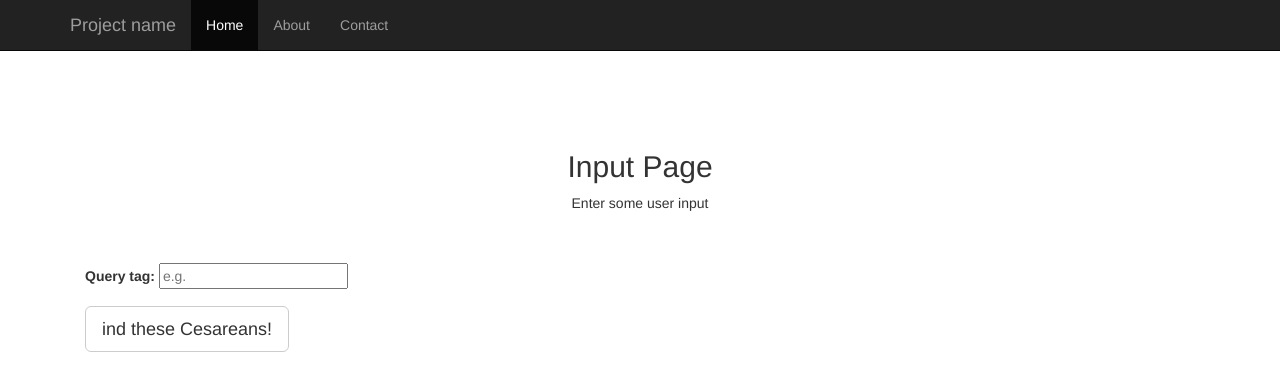
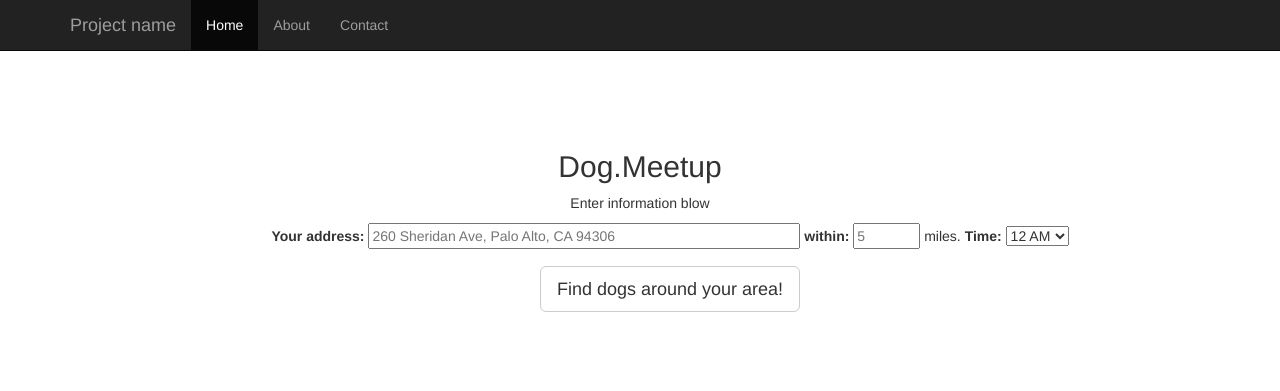
Before and after one commit to yskmt/dog.meetup, a Flask app: page /input in a window 1280 px wide. Shown: the top 391 px of the page. Run offline with Flask 2, Linux system fonts and the light colour scheme; parts of the project's set-up code (start-up, migrations or seed data) failed here and were passed over; some libraries are stand-ins or nearby versions.

Commit message:
Edit frontend

```diff
--- a/app/templates/input.html
+++ b/app/templates/input.html
@@ -4,31 +4,19 @@
 		<meta charset="utf-8">
 		<meta http-equiv="X-UA-Compatible" content="IE=edge">
 		<meta name="viewport" content="width=device-width, initial-scale=1">
-		<!-- The above 3 meta tags *must* come first in the head; any other head content must come *after* these tags -->
+
 		<meta name="description" content="">
 		<meta name="author" content="">
 		<link rel="icon" href="../../favicon.ico">
 
-		<title>Starter Template for Bootstrap</title>
+		<title>Dog.Meetup</title>
 
-		<!-- Bootstrap core CSS -->
 		<link href="../static/css/bootstrap.min.css" rel="stylesheet">
+		<link href="../static/css/starter-template.css" rel="stylesheet">
 
-		<!-- IE10 viewport hack for Surface/desktop Windows 8 bug -->
-		<link href="../../assets/css/ie10-viewport-bug-workaround.css" rel="stylesheet">
+		<!-- <link rel="stylesheet" type="text/css" -->
+		<!-- 	  href="{{ url_for('static', filename='style.css') }}"> -->
 
-		<!-- Custom styles for this template -->
-		<link href="starter-template.css" rel="stylesheet">
-
-		<!-- Just for debugging purposes. Don't actually copy these 2 lines! -->
-		<!--[if lt IE 9]><script src="../../assets/js/ie8-responsive-file-warning.js"></script><![endif]-->
-		<script src="../../assets/js/ie-emulation-modes-warning.js"></script>
-
-		<!-- HTML5 shim and Respond.js for IE8 support of HTML5 elements and media queries -->
-		<!--[if lt IE 9]>
-			<script src="https://oss.maxcdn.com/html5shiv/3.7.2/html5shiv.min.js"></script>
-			<script src="https://oss.maxcdn.com/respond/1.4.2/respond.min.js"></script>
-		<![endif]-->
 	</head>
 
 	<body>
@@ -44,6 +32,7 @@
 					</button>
 					<a class="navbar-brand" href="#">Project name</a>
 				</div>
+
 				<div id="navbar" class="collapse navbar-collapse">
 					<ul class="nav navbar-nav">
 						<li class="active"><a href="#">Home</a></li>
@@ -59,26 +48,63 @@
 		<div class="container">
 
 			<div class="starter-template">
-			<h2>Input Page</h2>
-			<p>Enter some user input</p>
-		  </div>
+				<h2>Dog.Meetup</h2>
+				<p>Enter information blow</p>
 
 				<div class = "container">
 
 					<form  action="/map" method="GET">
 						<div class="form-group">
-				<label for="query_tag">Query tag:</label>
-				<input type="text" id="tag" name='tag'
-					   placeholder="e.g. ">
+							<label for="query_tag">Your address:</label>
+							<input type="text" id="address" size="50" name='address'
+								   placeholder="260 Sheridan Ave, Palo Alto, CA 94306">
+
+							<label for="query_distance">within:</label>
+							<input type="text" id="distance" size="5" name='distance'
+								   placeholder="5"> miles.
+
+
+							<label for="query_time">Time:</label>
+							<select class="input-small" id="time" name="time">
+								<option value="0">12 AM</option>
+								<option value="1"> 1 AM</option>
+								<option value="2"> 2 AM</option>
+								<option value="3"> 3 AM</option>
+								<option value="4"> 4 AM</option>
+								<option value="5"> 5 AM</option>
+								<option value="6"> 6 AM</option>
+								<option value="7"> 7 AM</option>
+								<option value="8"> 8 AM</option>
+								<option value="9"> 9 AM</option>
+								<option value="10">10 AM</option>
+								<option value="11">11 AM</option>
+								<option value="12">12 PM</option>
+								<option value="13"> 1 PM</option>
+								<option value="14"> 2 PM</option>
+								<option value="15"> 3 PM</option>
+								<option value="16"> 4 PM</option>
+								<option value="17"> 5 PM</option>
+								<option value="18"> 6 PM</option>
+								<option value="19"> 7 PM</option>
+								<option value="20"> 8 PM</option>
+								<option value="21"> 9 PM</option>
+								<option value="22">10 PM</option>
+								<option value="23">11 PM</option>
+							</select>
+
 						</div>
 
 						<div>
 							<button type="submit" class="btn btn-default btn-lg">
-				  ind these Cesareans!</button>
+								Find dogs around your area!
+							</button>
 						</div>
 
 					</form>
 				</div>
+
+			</div>
+
 
 			<script src="https://code.jquery.com/jquery-1.10.2.min.js"></script>
 			<script src="static/js/bootstrap.min.js"></script>
@@ -89,11 +115,6 @@
 			 ================================================== -->
 		<!-- Placed at the end of the document so the pages load faster -->
 		<script src="https://ajax.googleapis.com/ajax/libs/jquery/1.11.3/jquery.min.js"></script>
-		<script>window.jQuery || document.write('<script src="../../assets/js/vendor/jquery.min.js"><\/script>')</script>
-		  <script src="../../dist/js/bootstrap.min.js"></script>
-		  <!-- IE10 viewport hack for Surface/desktop Windows 8 bug -->
-		  <script src="../../assets/js/ie10-viewport-bug-workaround.js"></script>
 
-		  <script src="static/js/bootstrap.min.js"></script>
 	</body>
 </html>
--- a/app/views.py
+++ b/app/views.py
@@ -19,6 +19,8 @@ from app.cluster_photos import latlon_to_dist
 # con = None
 # con = psycopg2.connect(database = dbname, user = user)
 
+default_address = '260 Sheridan Ave, Palo Alto, CA 94306'
+
 username = 'ysakamoto'
 hostname = 'localhost'
 dbname = 'photo_db'
@@ -36,7 +38,7 @@ bbox = '-122.511080,37.712002,-122.381984,37.809776'
 latlon = np.array(map(float, bbox.split(','))).reshape(2,2).mean(axis=0)
 latlon = latlon[1], latlon[0]
 R = 6371.0  # earth radius in km
-radius = 2.0  # km
+radius = 10.0  # km
 x1 = latlon[1] - np.rad2deg(radius/R/np.cos(np.deg2rad(latlon[0])))
 y1 = latlon[0] - np.rad2deg(radius/R)
 x2 = latlon[1] + np.rad2deg(radius/R/np.cos(np.deg2rad(latlon[0])))
@@ -93,7 +95,7 @@ def cesareans_input():
 
 @app.route('/output')
 def cesareans_output():
-   query_tag = request.args.get('tag')
+   query_tag = request.args.get('address')
 
    sql_query = """
 SELECT DISTINCT id,latitude,longitude,description,tags,url_t
@@ -123,7 +125,11 @@ AND tags LIKE '%{tag}%';
 
 @app.route('/map')
 def map_output():
-   query_tag = request.args.get('tag')
+   query_address = request.args.get('address')
+   query_time = request.args.get('time')
+
+   if query_address == '':
+       query_address = default_address
 
    sql_query = """
 SELECT DISTINCT id,latitude,longitude,datetaken,description,tags,url_t
@@ -132,8 +138,10 @@ WHERE latitude > {lat_min} AND latitude < {lat_max}
 AND longitude > {lon_min} AND longitude < {lon_max}
 AND tags LIKE '%{tag}%'
 AND DATE_PART('hour', datetaken) = {hour};
-""".format(lat_min=sbox[1], lat_max=sbox[3], lon_min=sbox[0], lon_max=sbox[2],
-           tag=query_tag, hour=15)
+""".format(lat_min=sbox[1], lat_max=sbox[3],
+           lon_min=sbox[0], lon_max=sbox[2],
+           tag='dog',
+           hour=query_time)
 
    query_results = pd.read_sql_query(sql_query, con)
    the_result = ''
@@ -153,7 +161,9 @@ AND DATE_PART('hour', datetaken) = {hour};
    xyh = pd.concat([xy[['x', 'y']], hours], axis=1)
 
    # -1 for noisy samples
-   labels = DBSCAN(eps=0.1, metric='euclidean', random_state=0)\
+   # http://scikit-learn.org/stable/modules/generated/sklearn.cluster.DBSCAN.html
+   labels = DBSCAN(eps=0.15, metric='euclidean', min_samples=10,
+                   random_state=0)\
             .fit_predict(xyh)
 
    # add labels to dataframe
@@ -166,5 +176,7 @@ AND DATE_PART('hour', datetaken) = {hour};
 
    return render_template("map.html",
                           photos=query_results.to_dict(orient='index'),
-                          the_result=the_result,
+                          num_labels=len(set(query_results['label'])),
+                          address=query_address,
+                          time=query_time,
                           center=latlon)
```
Also changed, not shown: app/templates/map.html (+19 -6 lines), app/static/css/starter-template.css (renamed from app/templates/starter-template.css), 1 other file. Lines whose indentation alone changed are shown as unchanged.
